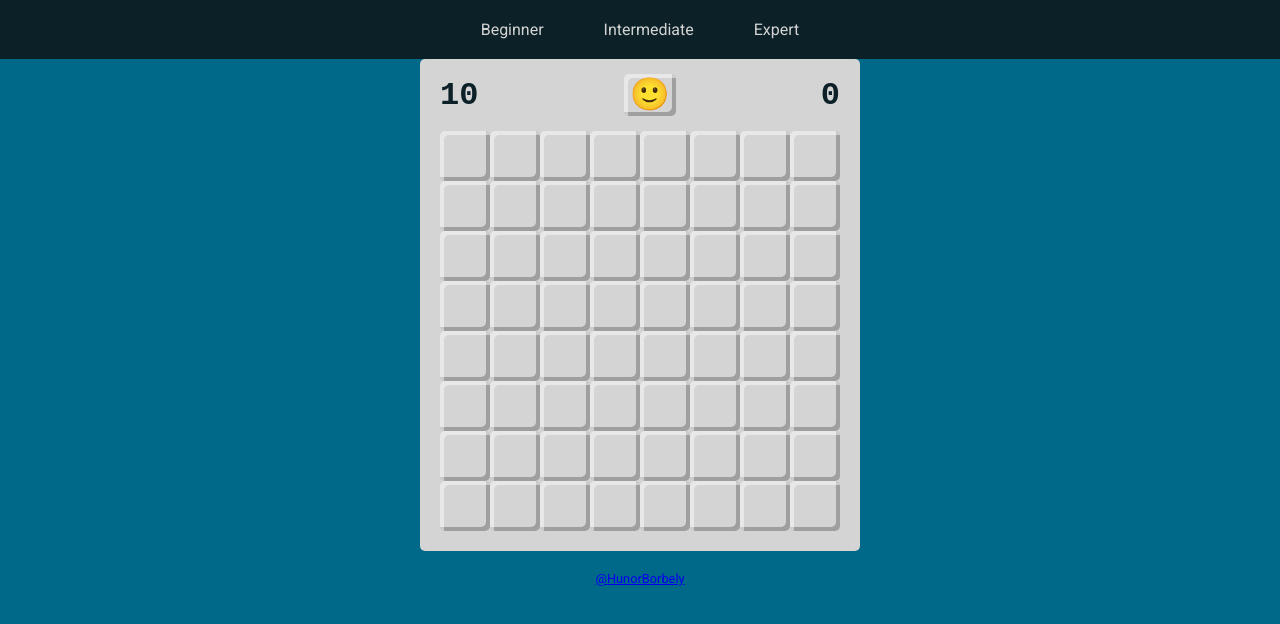
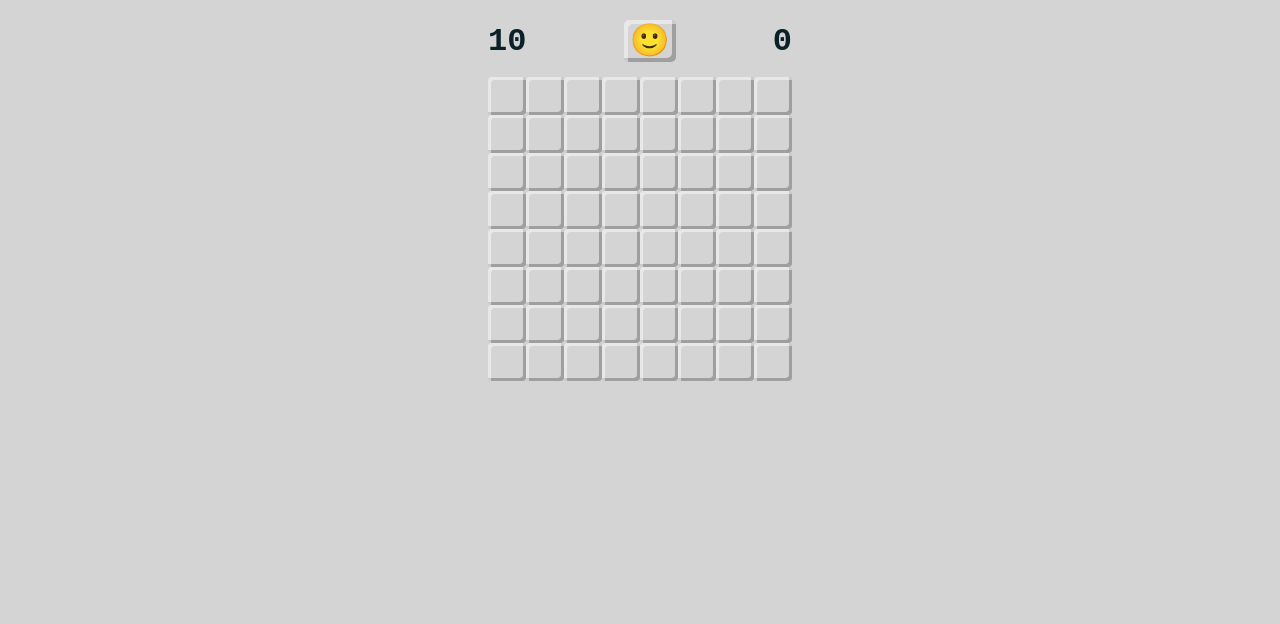
Before and after one commit to shamilfrontend/vue3-minesweeper, a Vue app: page / in a window 1280 px wide. Shown: the top 624 px of the page. Built offline with nearby package versions, Linux system fonts and the light colour scheme.

Commit message:
feat: update

```diff
--- a/index.html
+++ b/index.html
@@ -2,9 +2,13 @@
 <html lang="en">
   <head>
     <meta charset="UTF-8" />
-    <link rel="icon" type="image/svg+xml" href="/vite.svg" />
-    <meta name="viewport" content="width=device-width, initial-scale=1.0" />
-    <title>Vite + Vue + TS</title>
+
+    <meta
+      name="viewport"
+      content="width=device-width, initial-scale=1, user-scalable=no"
+    />
+
+    <title>minesweeper</title>
   </head>
   <body>
     <div id="app"></div>
--- a/package.json
+++ b/package.json
@@ -5,7 +5,7 @@
   "type": "module",
   "scripts": {
     "dev": "vite",
-    "build": "vue-tsc -b && vite build",
+    "build": "vite build",
     "preview": "vite preview"
   },
   "dependencies": {
--- a/src/App.vue
+++ b/src/App.vue
@@ -1,28 +1,4 @@
 <template>
-  <div class="v-container">
-    <header>
-      <button
-        type="button"
-        @click="setBeginnerDifficulty"
-      >
-        Beginner
-      </button>
-      <button
-        type="button"
-        @click="setIntermediateDifficulty"
-      >
-        Intermediate
-      </button>
-      <button
-        type="button"
-        @click="setExpertDifficulty"
-      >
-        Expert
-      </button>
-    </header>
-
-    <div class="h-container">
-      <div class="v-container">
   <main :style="cssVars">
     <div class="status">
       <div>{{ bombsRemaining | addLeadingZeros }}</div>
@@ -31,23 +7,24 @@
     </div>
 
     <div class="board">
-            <div class="tile" v-for="(tile, i) in tiles" :key="i" :class="{
+      <div
+        v-for="(tile, i) in tiles"
+        :key="i"
+        class="tile"
+        :class="{
                 revealed: tile.revealed,
                 'wrong-pick': gameFailed &amp;&amp; ((tile.bomb &amp;&amp; tile.revealed) || (!tile.bomb &amp;&amp; tile.flagged))
-            }" :data-surrounding-bombs="tile.surroundingBombs" @click="reveal(i)" @contextmenu.prevent="flag(i)">
+              }"
+        :data-surrounding-bombs="tile.surroundingBombs"
+        @click="reveal(i)"
+        @contextmenu.prevent="flag(i)"
+      >
         <template v-if="tile.flagged">🔴</template>
         <template v-else-if="tile.revealed &amp;&amp; tile.bomb">💣</template>
         <template v-else-if="tile.revealed &amp;&amp; tile.surroundingBombs">{{ tile.surroundingBombs }}</template>
       </div>
     </div>
   </main>
-
-        <footer>
-          <a href="https://twitter.com/HunorBorbely" target="_top">@HunorBorbely</a>
-        </footer>
-      </div>
-    </div>
-  </div>
 </template>
 
 <script>
@@ -172,29 +149,7 @@ export default {
         width: 8,
         height: 8,
         totalNumberOfBombs: 10,
-        size: 50
-      };
-
-      this.resetGame();
-    },
-
-    setIntermediateDifficulty() {
-      this.config = {
-        width: 16,
-        height: 16,
-        totalNumberOfBombs: 40,
-        size: 35
-      };
-
-      this.resetGame();
-    },
-
-    setExpertDifficulty() {
-      this.config = {
-        width: 30,
-        height: 16,
-        totalNumberOfBombs: 99,
-        size: 25
+        size: 38
       };
 
       this.resetGame();
@@ -251,37 +206,32 @@ export default {
 </script>
 
 <style lang="scss">
-@import "./assets/styles/base";
 @import url("https://fonts.googleapis.com/css2?family=Roboto&family=Ubuntu:wght@700&display=swap");
 
-$background-color: #006989;
 $tile-color: #d4d4d4;
 $border-radius: calc(var(--size) / 10);
+
+@mixin add-shadow($offset) {
+  $opposite: calc(#{$offset} * -1);
+  box-shadow: inset $offset $offset 0px 0px rgba(255, 255, 255, 0.45),
+  inset $opposite $opposite 0px 0px rgba(0, 0, 0, 0.25);
+}
+
+* {
+  box-sizing: border-box;
+  user-select: none;
+}
 
 html {
   height: 100%;
 }
 
 body {
-  background-color: $background-color;
+  margin: 0;
+  min-height: 100vh;
   font-family: "Roboto", sans-serif;
-  height: 100%;
-  margin: 0;
   text-align: center;
-}
-
-.h-container {
-  display: flex;
-  flex-direction: row;
-  justify-content: center;
-  height: 100%;
-}
-
-.v-container {
-  display: flex;
-  flex-direction: column;
-  justify-content: center;
-  height: 100%;
+  background-color: $tile-color;
 }
 
 button {
@@ -300,37 +250,25 @@ a:visited {
   color: inherit;
 }
 
-header {
-  background-color: #0b2027;
-
-  button {
-    color: $tile-color;
-    padding: 20px 30px;
-  }
-}
-
-@mixin add-shadow($offset) {
-  $opposite: calc(#{$offset} * -1);
-  box-shadow: inset $offset $offset 0px 0px rgba(255, 255, 255, 0.45),
-  inset $opposite $opposite 0px 0px rgba(0, 0, 0, 0.25);
-}
-
 main {
-  background-color: $tile-color;
+  min-height: 100vh;
+  padding: 5px 8px;
   border-radius: $border-radius;
   font-family: "Ubuntu Mono", monospace;
   font-weight: 700;
-  padding: 0 20px 20px 20px;
 }
 
 .status {
+  max-width: 304px;
+  margin-left: auto;
+  margin-right: auto;
   align-items: center;
   color: #0b2027;
   display: flex;
   flex-direction: row;
   font-size: 2em;
   justify-content: space-between;
-  margin: 15px 0;
+  padding: 15px 0;
 
   button {
     @include add-shadow(4px);
@@ -342,7 +280,8 @@ main {
   display: grid;
   grid-template-columns: repeat(var(--width), auto);
   grid-template-rows: repeat(var(--height), auto);
-  user-select: none;
+  align-items: center;
+  justify-content: center;
 }
 
 .tile {
@@ -391,10 +330,4 @@ main {
     color: gray;
   }
 }
-
-footer {
-  font-size: 0.8em;
-  color: $tile-color;
-  margin: 20px;
-}
 </style>
--- a/src/assets/styles/base.scss
+++ /dev/null
@@ -1,26 +0,0 @@
-@import url('https://fonts.googleapis.com/css?family=Open+Sans:300,400,700');
-@import url('https://cdnjs.cloudflare.com/ajax/libs/font-awesome/4.7.0/css/font-awesome.css');
-
-* {
-  box-sizing: border-box;
-  margin: 0;
-  outline: none;
-}
-
-:root {
-}
-
-html {
-  font-family: 'DM-sans', sans-serif;
-}
-
-body {
-  font-family: 'Open Sans', sans-serif;
-  -webkit-font-smoothing: antialiased;
-  -moz-osx-font-smoothing: grayscale;
-}
-
-img {
-  max-width: 100%;
-  height: auto;
-}
```
Lines whose indentation alone changed are shown as unchanged.
